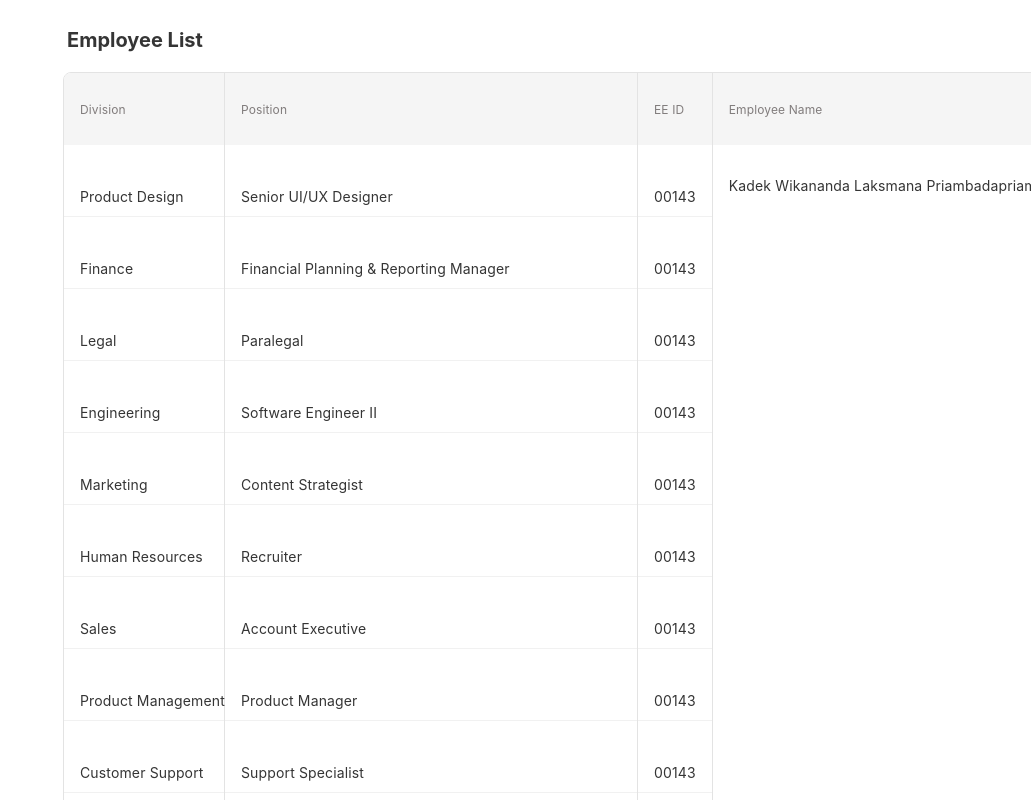
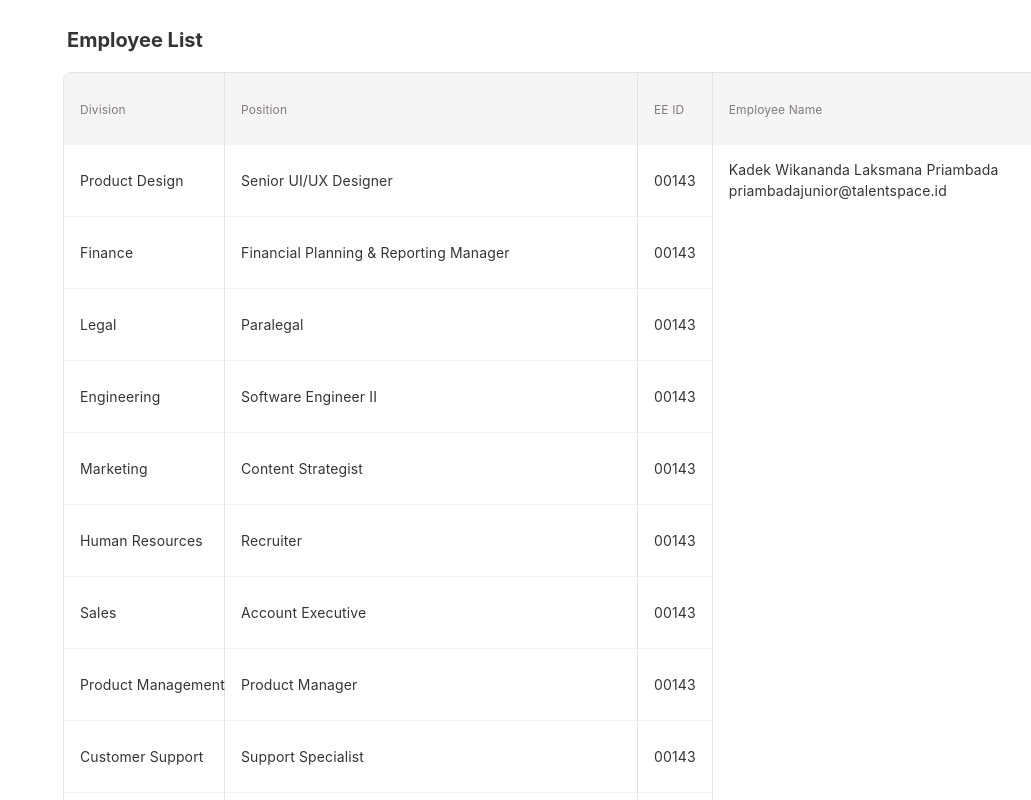
Before and after one commit to priambadajunior/sga-react, a React (Create React App) app: page / in a window 1280 px wide. Shown: the top 800 px of the page, without its empty margins (249-1280 px from the left). Built offline with nearby package versions, Linux system fonts and the light colour scheme.

Commit message:
height text-link-container

```diff
--- a/src/EmployeeList.css
+++ b/src/EmployeeList.css
@@ -362,7 +362,7 @@
 .table-data-cell {
   box-sizing: border-box;
   display: flex;
-  align-items: stretch; /* Stretch inner content vertically */
+  align-items: center; /* Stretch inner content vertically */
   padding: 0px;
   width: 100%;
   height: 72px;
@@ -370,7 +370,6 @@
   border-bottom: 1px solid #F1F1F1;
   flex: none;
   /* order: set inline via style prop based on map index */
-  align-self: stretch;
   flex-grow: 0;
 }
 
@@ -382,7 +381,7 @@
   padding: 16px;
   gap: 16px;
   width: 100%;
-  height: 100%;
+  /* height: 72px; */
   flex: none;
   order: 0;
   align-self: stretch;
@@ -394,7 +393,7 @@
   display: flex;
   flex-direction: column;
   justify-content: center;
-  align-items: flex-start;
+  align-items: center;
   padding: 0px;
   gap: 4px;
   flex: none;
@@ -406,6 +405,7 @@
 /* Style for the actual text within a data cell */
 .cell-text {
   height: 17px;
+  align-items: center;
   font-style: normal;
   font-weight: 400;
   font-size: 14px;
@@ -420,3 +420,21 @@
   text-overflow: ellipsis; /* Add ellipsis */
   width: 100%; /* Allow text to take width before ellipsis */
 }
+
+.cell-text-2 {
+  height: 17px;
+  align-items: center;
+  font-style: normal;
+  font-weight: 400;
+  font-size: 14px;
+  line-height: 17px;
+  letter-spacing: 0.01em;
+  color: #353535;
+  flex: none;
+  order: 0;
+  flex-grow: 0;
+  white-space: nowrap; /* Prevent wrapping */
+  overflow: hidden; /* Hide overflow */
+  text-overflow: ellipsis; /* Add ellipsis */
+  width: 100%; /* Allow text to take width before ellipsis */
+}
--- a/src/EmployeeList.jsx
+++ b/src/EmployeeList.jsx
@@ -138,6 +138,9 @@ const EmployeeList = () => {
                                      { /* Senior UI/UX Designer  Financial Planning...  etc. */ }
                                      <span className="cell-text">
                                          {row.name}
+
+                                     </span>
+                                     <span className="cell-text-2">
                                          {row.email}
                                      </span>
                                  </div>
```
